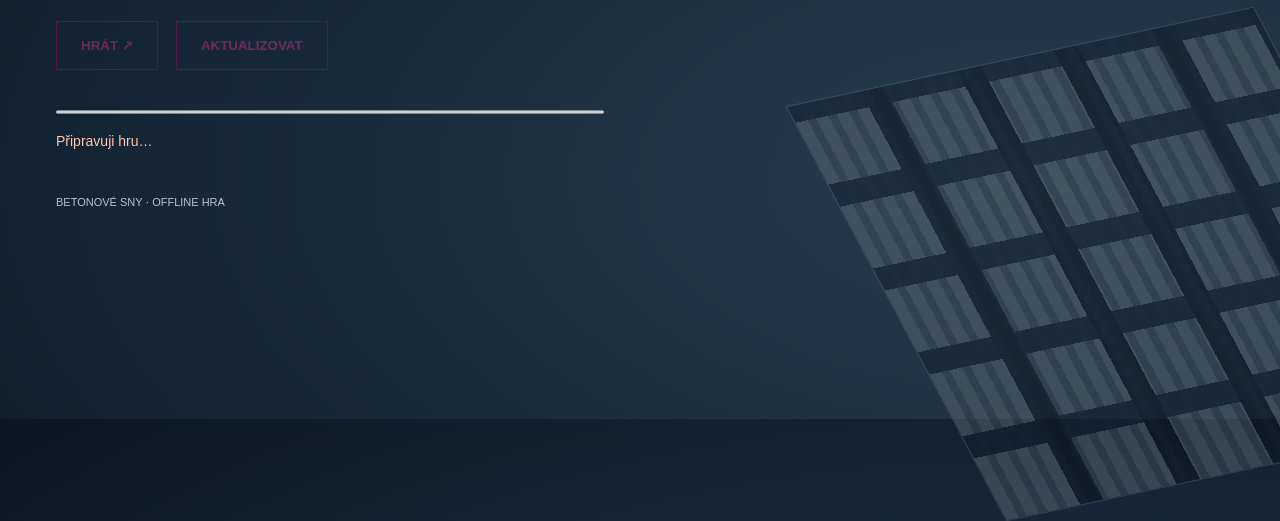
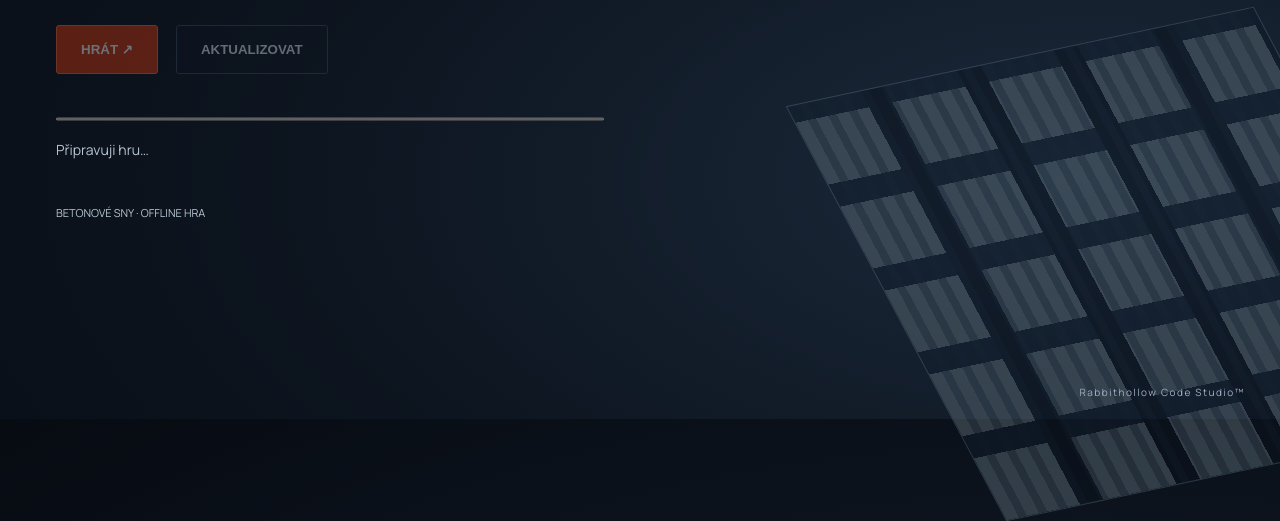
Before and after one commit to patrikdjasnik-eng/lifeisbitch-, an Electron app: page desktop/launcher.html in a window 1280 px wide. Shown: the part 381-902 px from the top of the page. Drawn offline with Linux system fonts and the light colour scheme; no server answers.

Commit message:
style: match desktop launcher to website typography and orange/navy theme

```diff
--- a/desktop/launcher.html
+++ b/desktop/launcher.html
@@ -1,4 +1,12 @@
 <!doctype html>
-<html lang="cs"><head><meta charset="utf-8"><meta name="viewport" content="width=device-width,initial-scale=1"><meta http-equiv="Content-Security-Policy" content="default-src 'self'; style-src 'self' 'unsafe-inline'; script-src 'self'; img-src 'self'; connect-src 'none'"><title>Street Life · Launcher</title><style>
+<html lang="cs"><head><meta charset="utf-8"><meta name="viewport" content="width=device-width,initial-scale=1"><meta http-equiv="Content-Security-Policy" content="default-src 'self'; style-src 'self' 'unsafe-inline'; script-src 'self'; img-src 'self'; font-src 'self' data:; connect-src 'none'"><link rel="stylesheet" href="../web/website-fonts.css"><title>Street Life · Launcher</title><style>
 *{box-sizing:border-box}body{margin:0;min-height:100vh;background:radial-gradient(ellipse at 80% 70%,#273d50,#142637 60%,#0b1723);color:#ef541f;font-family:Arial,sans-serif;overflow:hidden}main{padding:48px 56px;position:relative;z-index:1;max-width:660px}small{letter-spacing:4px;font-size:11px}h1{font:900 110px/.82 Impact,'Arial Narrow',sans-serif;letter-spacing:-3px;margin:45px 0 28px}p{line-height:1.7;max-width:430px}.actions{display:flex;gap:18px;margin:28px 0}button{background:transparent;border:1px solid #d00068;color:#ff2991;padding:16px 24px;font-weight:bold;cursor:pointer}button:hover{background:#d0006820}button:disabled{opacity:.4;cursor:wait}button:focus-visible{outline:2px solid #ff2991;outline-offset:4px}progress{width:100%;height:6px;accent-color:#ef541f}#status{font-size:14px;min-height:48px;color:#ffc4ab}#version{font-size:11px;color:#b6c4d1}.city{position:absolute;right:-80px;bottom:-80px;width:460px;height:470px;transform:rotate(-28deg) skewY(16deg);opacity:.45;background:repeating-linear-gradient(90deg,transparent 0 72px,#09111c 72px 95px),repeating-linear-gradient(0deg,#61717b 0 70px,#111e2d 70px 95px);border:1px solid #53697b}.city:after{content:'';position:absolute;inset:0;background:repeating-linear-gradient(90deg,transparent 0 12px,#172637 12px 20px);opacity:.4}.beta{position:absolute;right:35px;top:30px;border:1px solid #ef541f;padding:8px;font-size:10px;letter-spacing:3px}
-</style></head><body><div class="city" aria-hidden="true"></div><span class="beta">BETA · LAUNCHER</span><main><small>RABBIT HOLLOW PRESENTS</small><h1>STREET<br>LIFE.</h1><p>Každá ulice má svůj příběh.<br>Tenhle začíná na dně.</p><div class="actions"><button id="play" disabled>HRÁT ↗</button><button id="check" disabled>AKTUALIZOVAT</button></div><progress id="progress" value="0" max="100"></progress><p id="status" role="status">Připravuji hru…</p><span id="version">BETONOVÉ SNY · OFFLINE HRA</span></main><script src="launcher-ui.js"></script></body></html>
+
+body{background:radial-gradient(ellipse at 85% 70%,#1c2a3b,#0d1520 50%,#070b12);color:#e8eef5;font-family:Manrope,Arial,sans-serif}
+h1{font-family:'Bebas Neue',Impact,sans-serif;font-weight:400}h1 span,small{color:#ff4d1c}
+p{color:#b7c4d3}button{background:#0d1520;border-color:#3a4b60;border-radius:3px;color:#e8eef5;min-height:48px}
+button:hover{background:#1c2a3b;border-color:#ff6a3d}button:focus-visible{outline-color:#ff815d}
+#play{background:#d4360c;border-color:#ff6a3d;color:#fff}#play:hover{background:#ea4a1e}
+progress{accent-color:#ff4d1c}#status{color:#b7c4d3}.beta{background:#ff4d1c;border-color:#ff815d;color:#070b12;font-weight:800}
+.studio{position:absolute;right:35px;bottom:20px;color:#9fb0c3;font-size:10px;letter-spacing:1.5px}
+</style></head><body><div class="city" aria-hidden="true"></div><span class="beta">BETA · LAUNCHER</span><main><small>RABBIT HOLLOW PRESENTS</small><h1>STREET<br><span>LIFE.</span></h1><p>Každá ulice má svůj příběh.<br>Tenhle začíná na dně.</p><div class="actions"><button id="play" disabled>HRÁT ↗</button><button id="check" disabled>AKTUALIZOVAT</button></div><progress id="progress" value="0" max="100"></progress><p id="status" role="status">Připravuji hru…</p><span id="version">BETONOVÉ SNY · OFFLINE HRA</span></main><div class="studio">Rabbithollow Code Studio™</div><script src="launcher-ui.js"></script></body></html>
```
